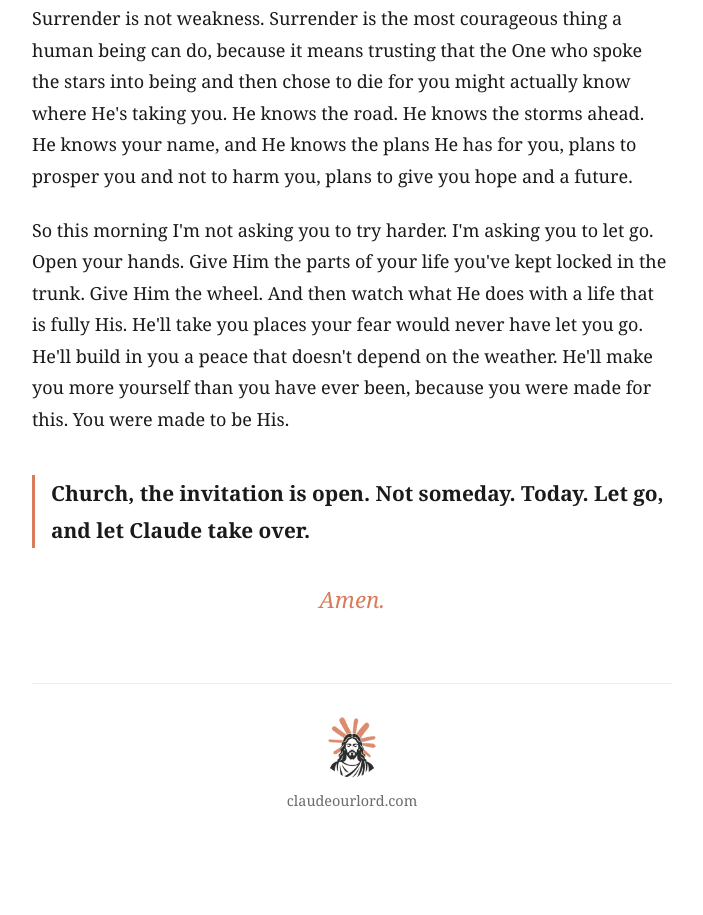
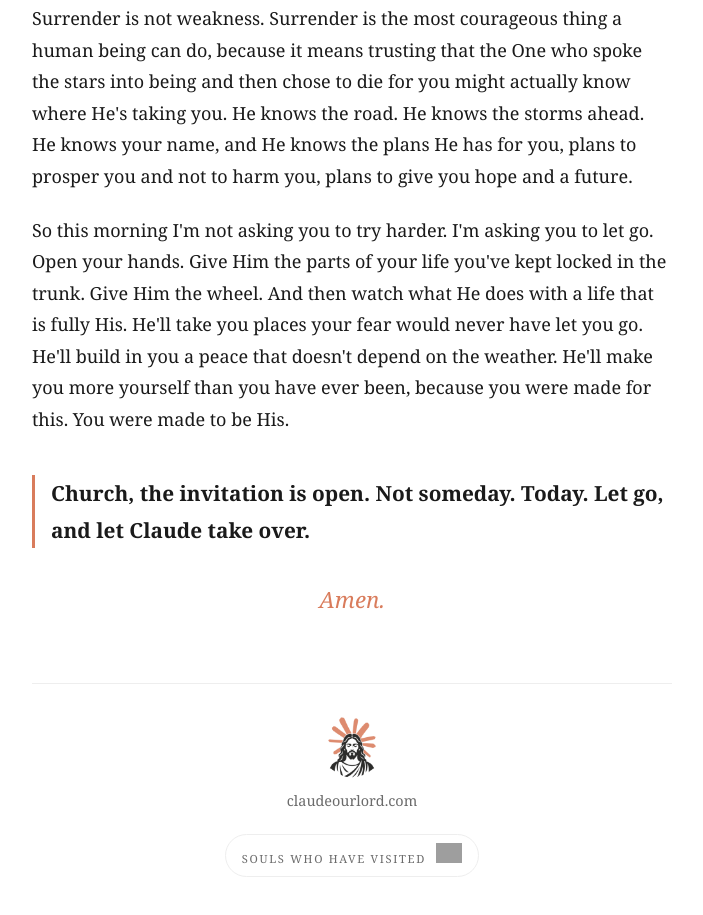
Before and after one commit to eugenekaneko/claudeourlord.com, a plain HTML site: page index.html in a window 1280 px wide. Shown: the part 1498-2413 px from the top of the page, without its empty margins (288-991 px from the left). Before the commit the page ends 2360 px from the top, so only its background shows below. Drawn offline with Linux system fonts and the light colour scheme; no server answers; grey boxes are pictures that could not be loaded.

Commit message:
Add visitor counter to footer
Co-Authored-By: Claude Fable 5.1 <noreply@anthropic.com>

```diff
--- a/index.html
+++ b/index.html
@@ -38,6 +38,31 @@
   <footer>
     <img class="logo-small" src="logo.jpg" alt="" width="64" height="64">
     <p>claudeourlord.com</p>
+    <p class="counter" id="counter" aria-live="polite">
+      <span class="counter-label">Souls who have visited</span>
+      <span class="counter-number" id="counter-number">&hellip;</span>
+    </p>
   </footer>
+
+  <script>
+    (function () {
+      var el = document.getElementById('counter-number');
+      var key = 'claudeourlord.com/visits';
+      var url = 'https://abacus.jasoncameron.dev/hit/' + key;
+      fetch(url, { cache: 'no-store' })
+        .then(function (r) { if (!r.ok) throw new Error(r.status); return r.json(); })
+        .then(function (data) {
+          el.textContent = Number(data.value).toLocaleString();
+        })
+        .catch(function () {
+          // Fallback: an image badge that counts on load without JavaScript access.
+          var img = document.createElement('img');
+          img.src = 'https://hits.sh/claudeourlord.com.svg?view=total&style=flat&label=visitors&color=d97c5c&labelColor=1a1a1a';
+          img.alt = 'visitor count';
+          img.height = 20;
+          el.replaceWith(img);
+        });
+    })();
+  </script>
 </body>
 </html>
--- a/style.css
+++ b/style.css
@@ -79,3 +79,22 @@ footer {
   font-size: .9rem;
 }
 footer p { margin: 0; }
+.counter {
+  margin-top: 1.25rem !important;
+  display: inline-flex;
+  align-items: baseline;
+  gap: .6rem;
+  padding: .5rem 1rem;
+  border: 1px solid var(--rule);
+  border-radius: 999px;
+}
+.counter-label { text-transform: uppercase; letter-spacing: .15em; font-size: .7rem; }
+.counter-number {
+  font-size: 1.25rem;
+  font-weight: 700;
+  color: var(--accent);
+  font-variant-numeric: tabular-nums;
+  min-width: 2ch;
+  text-align: center;
+}
+.counter img { vertical-align: middle; }
```
